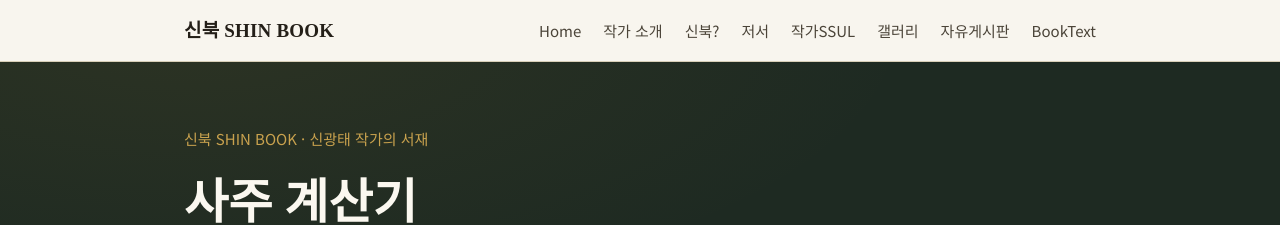
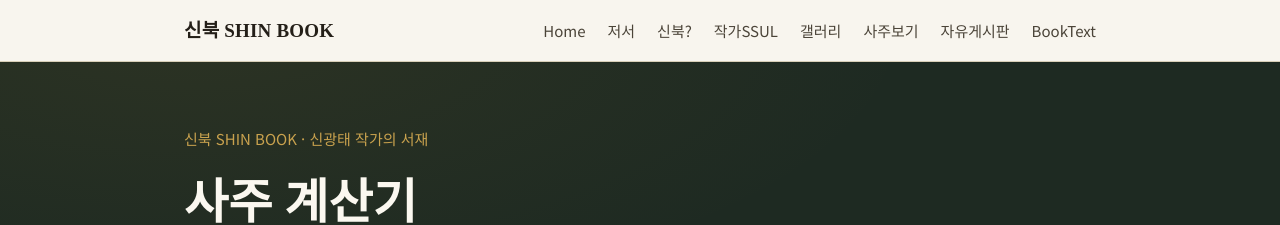
Before and after one commit to your7179/your7179.github.io, a Jekyll site: the page book/saju/index.html, which Jekyll copies as it is, in a window 1280 px wide. Shown: the top 225 px of the page. Built offline with Jekyll 4.4.1, drawn with Linux system fonts in a browser that asks for light colours.

Commit message:
Add files via upload

```diff
--- a/book/saju/index.html
+++ b/book/saju/index.html
@@ -174,11 +174,11 @@
     <a class="brand" href="https://shinbook.kr/">신북 SHIN BOOK</a>
     <nav class="topnav">
       <a href="https://shinbook.kr/">Home</a>
-      <a href="https://shinbook.kr/#author">작가 소개</a>
+      <a href="https://shinbook.kr/#books">저서</a>
       <a href="https://shinbook.kr/book/ssul/what-is-shinbook/">신북?</a>
-      <a href="https://shinbook.kr/#books">저서</a>
       <a href="https://shinbook.kr/book/ssul/">작가SSUL</a>
       <a href="https://shinbook.kr/book/gallery/">갤러리</a>
+      <a href="https://shinbook.kr/book/saju/">사주보기</a>
       <a href="https://shinbook.dothome.co.kr/?page_id=17" target="_blank" rel="noopener">자유게시판</a>
       <a href="https://shinbook.dothome.co.kr/?page_id=19" target="_blank" rel="noopener">BookText</a>
     </nav>
@@ -186,11 +186,11 @@
   </div>
   <nav class="mobile-nav">
     <a href="https://shinbook.kr/">Home</a>
-    <a href="https://shinbook.kr/#author">작가 소개</a>
+    <a href="https://shinbook.kr/#books">저서</a>
     <a href="https://shinbook.kr/book/ssul/what-is-shinbook/">신북?</a>
-    <a href="https://shinbook.kr/#books">저서</a>
     <a href="https://shinbook.kr/book/ssul/">작가SSUL</a>
     <a href="https://shinbook.kr/book/gallery/">갤러리</a>
+    <a href="https://shinbook.kr/book/saju/">사주보기</a>
     <a href="https://shinbook.dothome.co.kr/?page_id=17" target="_blank" rel="noopener">자유게시판</a>
     <a href="https://shinbook.dothome.co.kr/?page_id=19" target="_blank" rel="noopener">BookText</a>
   </nav>
```
